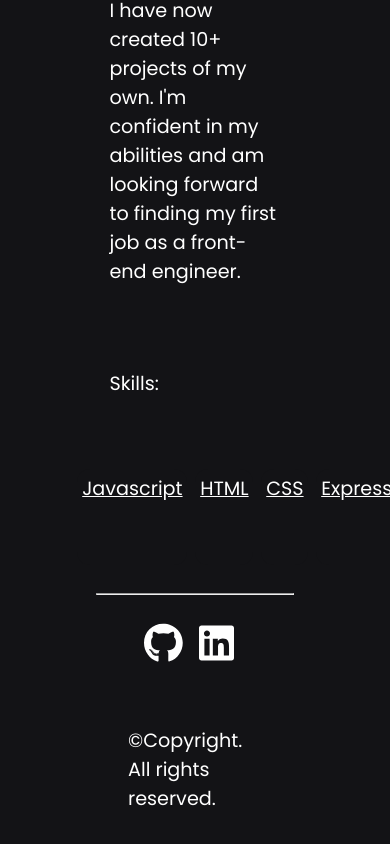
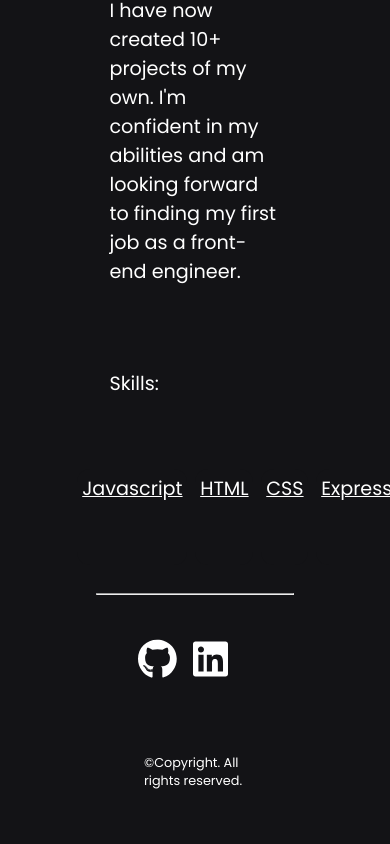
Before and after one commit to dmnovb/portfolio, a React (Vite) app: page / in a window 390 px wide. Shown: the part 8623-9467 px from the top of the page. Built offline with nearby package versions, Linux system fonts and the light colour scheme.

Commit message:
feat: footer styled

```diff
--- a/src/index.css
+++ b/src/index.css
@@ -232,19 +232,34 @@ a:visited {
 
 
 .timeline {
-  /* display: flex;
-  flex-direction: column;
-  justify-content: center;
-  align-items: center; */
   opacity: 1;
   filter: blur(0);
   transition: all 1s;
   transform: translateX(0);
-  width: 80%;
+
+   width: 80%;
   height: auto;
-  max-width: 800px;
-  margin: 0 auto;
-  position: relative;
+   max-width: 800px;
+   margin: 0 auto;
+   position: relative;
+}
+
+.social-links {
+  margin-right: 3rem;
+  display: flex;
+  justify-content: center;
+  padding-top: 1rem;
+
+}
+
+.copyright {
+  display: flex;
+  justify-content: center;
+}
+
+#copyright {
+  font-size: .8rem;
+  font-weight: 400;
 }
 
 @media (max-width: 1350px) {
@@ -264,23 +279,12 @@ a:visited {
 }
 
 @media (max-width: 30rem) {
-  /* ul {
-    position: fixed;
-    padding: 0rem 2rem;
-    flex-direction: column;
-    inset: 0 0 0 26%;
-    text-align: right;
-    background: hsl(0, 0%, 100% , 0.1);
-    backdrop-filter: blur(1rem);
-  } */
-
   .links {
     position: relative;
     flex-direction: column;
     padding: 0rem 2rem;
     inset: 0 0 0 26%;
     text-align: right;
-    /* background: hsl(0, 0%, 100% , 0.1); */
   }
 
   p {
@@ -292,4 +296,12 @@ a:visited {
     align-items: center;
     text-align: center;
   }
+
+  .social-links {
+    margin-right: 4rem;
+  }
+
+  .copyright {
+    margin-left: 1rem;
+  }
 }
```
